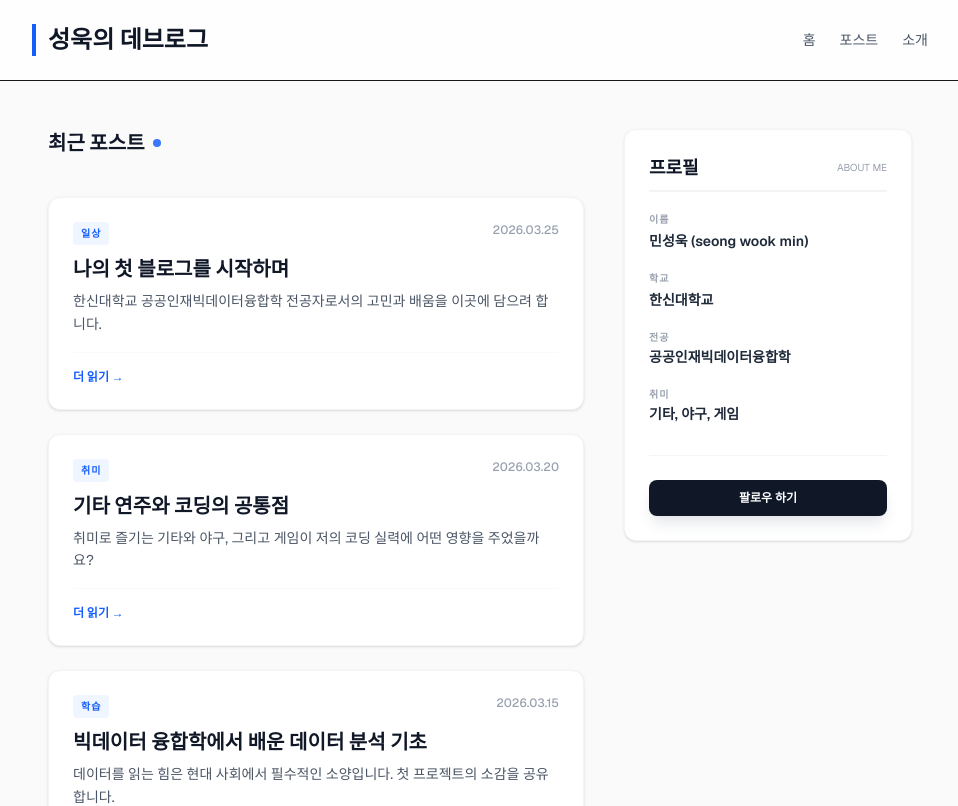
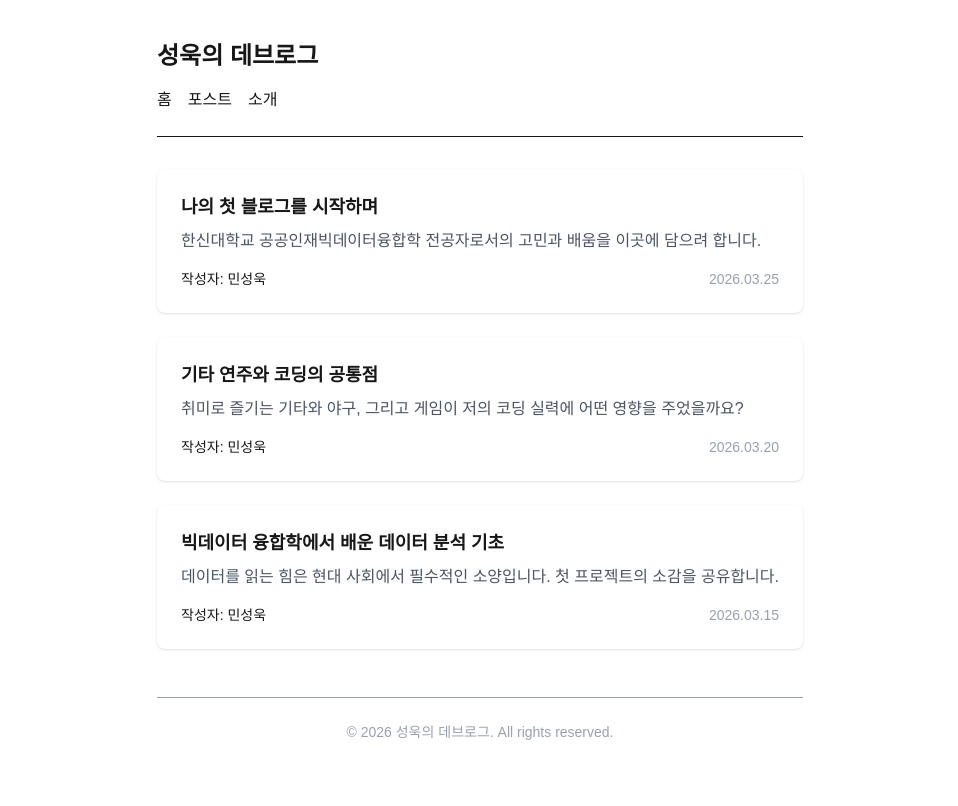
Before and after one commit to msw7571/my-first-web, a Next.js app: page / in a window 1280 px wide. Shown: the top 806 px of the page, without its empty margins (160-1118 px from the left). Built offline with nearby package versions, Linux system fonts and the light colour scheme.

Commit message:
feat: initialize project with base intro HTML and main page component

```diff
--- a/app/page.tsx
+++ b/app/page.tsx
@@ -2,101 +2,52 @@ export default function Home() {
   const posts = [
     {
       title: "나의 첫 블로그를 시작하며",
-      date: "2026.03.25",
       excerpt: "한신대학교 공공인재빅데이터융합학 전공자로서의 고민과 배움을 이곳에 담으려 합니다.",
-      category: "일상"
+      author: "민성욱",
+      date: "2026.03.25"
     },
     {
       title: "기타 연주와 코딩의 공통점",
-      date: "2026.03.20",
       excerpt: "취미로 즐기는 기타와 야구, 그리고 게임이 저의 코딩 실력에 어떤 영향을 주었을까요?",
-      category: "취미"
+      author: "민성욱",
+      date: "2026.03.20"
     },
     {
       title: "빅데이터 융합학에서 배운 데이터 분석 기초",
-      date: "2026.03.15",
       excerpt: "데이터를 읽는 힘은 현대 사회에서 필수적인 소양입니다. 첫 프로젝트의 소감을 공유합니다.",
-      category: "학습"
+      author: "민성욱",
+      date: "2026.03.15"
     }
   ];
 
   return (
-    <div className="bg-zinc-50 min-h-screen font-sans">
-      <header className="bg-white border-b py-6 px-4 sticky top-0 z-10 backdrop-blur-sm bg-white/80">
-        <div className="max-w-4xl mx-auto flex justify-between items-center">
-          <h1 className="text-2xl font-bold text-gray-900 border-l-4 border-blue-600 pl-3">성욱의 데브로그</h1>
-          <nav className="flex gap-6 text-sm font-medium text-gray-600">
-            <a href="#" className="hover:text-blue-600 transition-colors">홈</a>
-            <a href="#" className="hover:text-blue-600 transition-colors">포스트</a>
-            <a href="#" className="hover:text-blue-600 transition-colors">소개</a>
-          </nav>
-        </div>
+    <div className="max-w-4xl mx-auto p-4">
+      <header className="py-6 border-b mb-8">
+        <h1 className="text-2xl font-bold mb-4">성욱의 데브로그</h1>
+        <nav>
+          <ul className="flex gap-4 list-none p-0">
+            <li><a href="#" className="hover:text-blue-500 transition">홈</a></li>
+            <li><a href="#" className="hover:text-blue-500 transition">포스트</a></li>
+            <li><a href="#" className="hover:text-blue-500 transition">소개</a></li>
+          </ul>
+        </nav>
       </header>
 
-      <main className="max-w-4xl mx-auto px-4 py-12 flex flex-col md:flex-row gap-10">
-        <section className="flex-1 space-y-10">
-          <h2 className="text-xl font-bold text-gray-900 flex items-center gap-2">
-            최근 포스트
-            <span className="w-2 h-2 bg-blue-600 rounded-full animate-pulse"></span>
-          </h2>
-          <div className="grid gap-6">
-            {posts.map((post, idx) => (
-              <article key={idx} className="bg-white p-6 rounded-xl shadow-sm border border-gray-100 hover:shadow-md hover:-translate-y-1 transition-all duration-300">
-                <div className="flex justify-between items-start mb-3">
-                  <span className="px-2 py-1 text-[10px] font-bold text-blue-600 bg-blue-50 rounded uppercase tracking-widest">{post.category}</span>
-                  <time className="text-xs text-gray-400 font-medium">{post.date}</time>
-                </div>
-                <h3 className="text-xl font-bold text-gray-900 mb-2 cursor-pointer hover:text-blue-600 transition-colors leading-tight">
-                  {post.title}
-                </h3>
-                <p className="text-gray-600 text-sm leading-relaxed line-clamp-2">
-                  {post.excerpt}
-                </p>
-                <div className="mt-4 pt-4 border-t border-gray-50 flex items-center text-xs font-semibold text-blue-600 cursor-pointer hover:underline">
-                  더 읽기 &rarr;
-                </div>
-              </article>
-            ))}
-          </div>
-        </section>
-
-        <aside className="w-full md:w-72 space-y-8">
-          <div className="bg-white p-6 rounded-xl shadow-sm border border-gray-100 sticky top-28">
-            <h2 className="text-lg font-bold text-gray-900 mb-5 pb-2 border-b-2 border-gray-100 flex items-center justify-between">
-              프로필
-              <span className="text-[10px] text-gray-400 font-normal">ABOUT ME</span>
-            </h2>
-            <div className="space-y-5">
-              <div className="group">
-                <span className="block text-[10px] font-bold text-gray-400 uppercase tracking-widest mb-1 group-hover:text-blue-400 transition-colors">이름</span>
-                <p className="text-sm font-semibold text-gray-800">민성욱 (seong wook min)</p>
-              </div>
-              <div className="group">
-                <span className="block text-[10px] font-bold text-gray-400 uppercase tracking-widest mb-1 group-hover:text-blue-400 transition-colors">학교</span>
-                <p className="text-sm font-semibold text-gray-800">한신대학교</p>
-              </div>
-              <div className="group">
-                <span className="block text-[10px] font-bold text-gray-400 uppercase tracking-widest mb-1 group-hover:text-blue-400 transition-colors">전공</span>
-                <p className="text-sm font-semibold text-gray-800 leading-tight">공공인재빅데이터융합학</p>
-              </div>
-              <div className="group">
-                <span className="block text-[10px] font-bold text-gray-400 uppercase tracking-widest mb-1 group-hover:text-blue-400 transition-colors">취미</span>
-                <p className="text-sm font-semibold text-gray-800 leading-tight">기타, 야구, 게임</p>
-              </div>
+      <main className="grid gap-6">
+        {posts.map((post, idx) => (
+          <article key={idx} className="bg-white rounded-lg shadow p-6 hover:shadow-lg transition">
+            <h2 className="text-lg font-bold mb-2">{post.title}</h2>
+            <p className="text-gray-600 mb-4">{post.excerpt}</p>
+            <div className="flex justify-between items-center text-sm">
+              <span className="font-medium">작성자: {post.author}</span>
+              <time className="text-gray-400">{post.date}</time>
             </div>
-            <div className="mt-8 pt-6 border-t border-gray-100">
-              <button className="w-full py-2.5 bg-gray-900 text-white text-xs font-bold rounded-lg hover:bg-blue-600 transition-colors shadow-lg shadow-gray-200">
-                팔로우 하기
-              </button>
-            </div>
-          </div>
-        </aside>
+          </article>
+        ))}
       </main>
 
-      <footer className="bg-white border-t py-10 px-4 mt-20 text-center">
-        <p className="text-sm text-gray-500">
-          &copy; 2026 성욱의 데브로그. All rights reserved.
-        </p>
+      <footer className="mt-12 pt-6 border-t text-center text-gray-400 text-sm">
+        <p>&copy; 2026 성욱의 데브로그. All rights reserved.</p>
       </footer>
     </div>
   );
--- /dev/null
+++ b/intro.html
@@ -0,0 +1,11 @@
+<!DOCTYPE html>
+<html lang="ko">
+<head>
+    <meta charset="UTF-8">
+    <meta name="viewport" content="width=device-width, initial-scale=1.0">
+    <title>Document</title>
+</head>
+<body>
+
+</body>
+</html>
```
